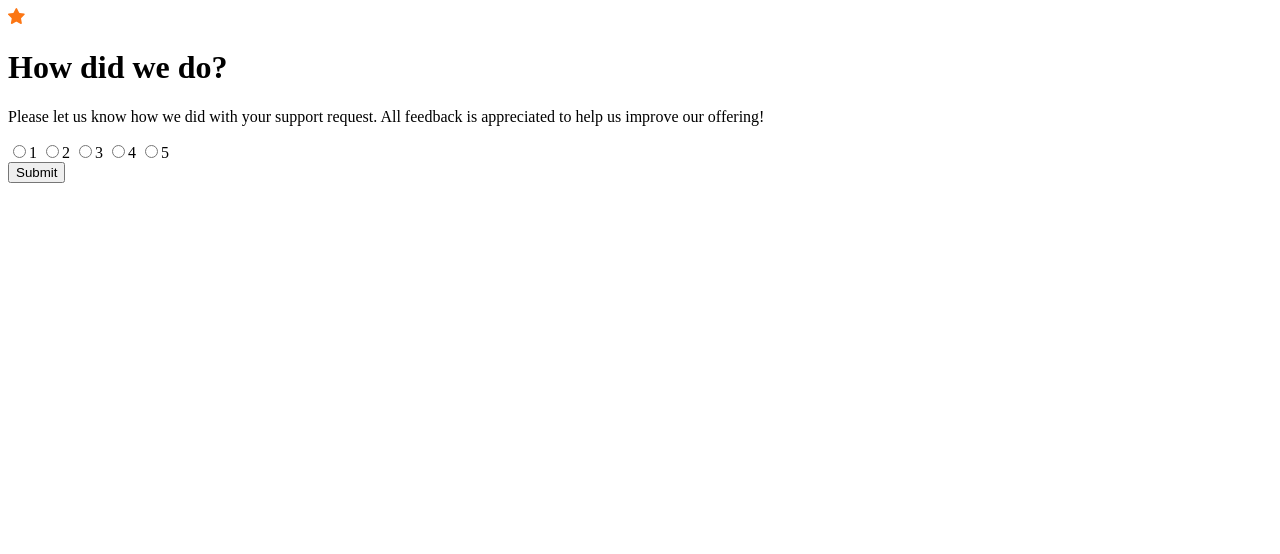
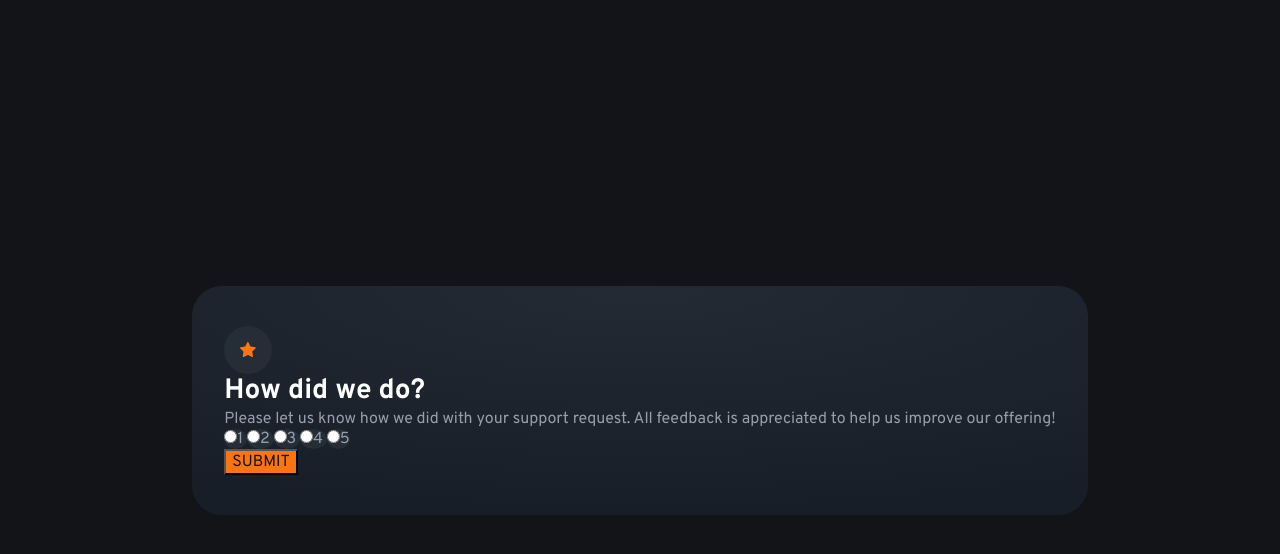
Before and after one commit to nullghostty/interactive-rating-component, a website: page index.html in a window 1280 px wide. Drawn offline with Linux system fonts and the light colour scheme.

Commit message:
Add CSS styles and update component class names

```diff
--- a/index.html
+++ b/index.html
@@ -4,10 +4,11 @@
     <meta charset="UTF-8" />
     <meta name="viewport" content="width=device-width, initial-scale=1.0" />
     <title>Interactive rating component</title>
+    <link rel="stylesheet" href="css/style.css" />
   </head>
   <body>
     <!-- Rating state start -->
-    <div class="rating-card">
+    <div class="card rating-card">
       <div class="rating-card__icon">
         <img src="./images/icon-star.svg" alt="icon-star" />
       </div>
@@ -44,40 +45,45 @@
        * Selects the rating form element.
        * @type {HTMLFormElement}
        */
-      const form = document.querySelector('.rating-card__form');
+      const form = document.querySelector(".rating-card__form");
 
       /**
        * Adds an event listener to the form for submit events.
        * Handles the submission by preventing default, validating selection,
        * fetching thank-you.html, replacing the placeholder, and updating the DOM.
        */
-      form.addEventListener('submit', /** @param {Event} e */ async (e) => {
+      form.addEventListener(
+        "submit",
+        /** @param {Event} e */ async (e) => {
           /** Prevents the default form submission behavior. */
           e.preventDefault();
 
           /** Gets the value of the checked rating radio button. */
-        const selected = document.querySelector('input[name="rating"]:checked')?.value;
+          const selected = document.querySelector(
+            'input[name="rating"]:checked',
+          )?.value;
 
           /** If a rating is selected, proceed to fetch and display thank you. */
           if (selected) {
             try {
               /** Fetches the thank-you.html file. */
-            const response = await fetch('./thank-you.html');
+              const response = await fetch("./thank-you.html");
 
               /** Gets the text content of the response. */
               let html = await response.text();
 
               /** Replaces the placeholder with the selected rating. */
-            html = html.replace('<!-- Add rating here -->', selected);
+              html = html.replace("<!-- Add rating here -->", selected);
 
               /** Replaces the rating card's outerHTML with the modified thank you HTML. */
-            document.querySelector('.rating-card').outerHTML = html;
+              document.querySelector(".rating-card").outerHTML = html;
             } catch (error) {
               /** Logs any errors that occur during fetching. */
-            console.error('Error loading thank-you.html:', error);
+              console.error("Error loading thank-you.html:", error);
             }
           }
-      });
+        },
+      );
     </script>
   </body>
 </html>
--- /dev/null
+++ b/sass/_buttons.scss
@@ -0,0 +1,19 @@
+.rating-card__icon,
+.rating-card__rating-button {
+  border-radius: 50%;
+}
+
+@mixin size($size: 3rem) {
+  width: $size;
+  height: $size;
+}
+
+.rating-card__icon {
+  @include size();
+  /* need to store spacing variables in a seperate file */
+  padding: 1rem;
+
+  @media (max-width: 767px) {
+    @include size($size: 2.5rem);
+  }
+}
--- /dev/null
+++ b/sass/_card.scss
@@ -0,0 +1,11 @@
+.card {
+  margin: 0 1.5rem;
+  border-radius: 1.875rem;
+  /* rating and thank-you cards have differ in padding need to add */
+  padding: 2.5rem 2rem;
+
+  @media (max-width: 767px) {
+    border-radius: 0.9375rem;
+    padding: 2rem 1.5rem;
+  }
+}
--- /dev/null
+++ b/sass/_grid.scss
@@ -0,0 +1,5 @@
+body {
+  display: grid;
+  place-items: center;
+  height: 100vh;
+}
--- /dev/null
+++ b/sass/_reset.scss
@@ -0,0 +1,23 @@
+*,
+*::before,
+*::after {
+  box-sizing: border-box;
+}
+
+* {
+  margin: 0;
+}
+
+body {
+  -webkit-font-smoothing: antialiased;
+}
+
+img,
+picture {
+  display: block;
+  max-width: 100%;
+}
+
+button {
+  font: inherit;
+}
--- /dev/null
+++ b/sass/_theme.scss
@@ -0,0 +1,40 @@
+$white: hsl(0 100% 100%);
+$black: hsl(0 0% 0%);
+$grey-950: hsl(216 12% 8%);
+$grey-900: hsl(213 19% 18%);
+$grey-500: hsl(217 12% 63%);
+$orange-500: hsl(25 97% 53%);
+$gradient: radial-gradient(100% 100% at 50% 0%, #232a34 0%, #181e27 100%);
+
+body {
+  background: $grey-950;
+}
+
+h1 {
+  color: $white;
+}
+
+p,
+label {
+  color: $grey-500;
+}
+
+label,
+.rating-card__icon {
+  background: $grey-900;
+}
+
+button {
+  background: $orange-500;
+  color: $grey-950;
+}
+
+label:has(input[type="radio"]:checked) {
+  /* styles the parent (label) when radio input is selected */
+  background: $white;
+  color: $grey-900;
+}
+
+.card {
+  background: $gradient;
+}
--- /dev/null
+++ b/sass/_typography.scss
@@ -0,0 +1,23 @@
+@import url("https://fonts.googleapis.com/css2?family=Overpass:ital,wght@0,100..900;1,100..900&display=swap");
+
+$primary-font: "Overpass", sans-serif;
+
+body {
+  font-family: $primary-font;
+  font-style: normal;
+}
+
+h1 {
+  font-size: 1.75rem;
+  line-height: 2.1875rem;
+  font-weight: 700;
+
+  @media (max-width: 767px) {
+    font-size: 1.5rem;
+    line-height: 1.875rem;
+  }
+}
+
+button {
+  text-transform: uppercase;
+}
--- /dev/null
+++ b/sass/style.scss
@@ -0,0 +1,6 @@
+@use "buttons";
+@use "card";
+@use "grid";
+@use "reset";
+@use "typography";
+@use "theme";
```
Also changed, not shown: thank-you.html (+1 -1 lines), css/style.css (added), 1 other file. Lines whose indentation alone changed are shown as unchanged.
